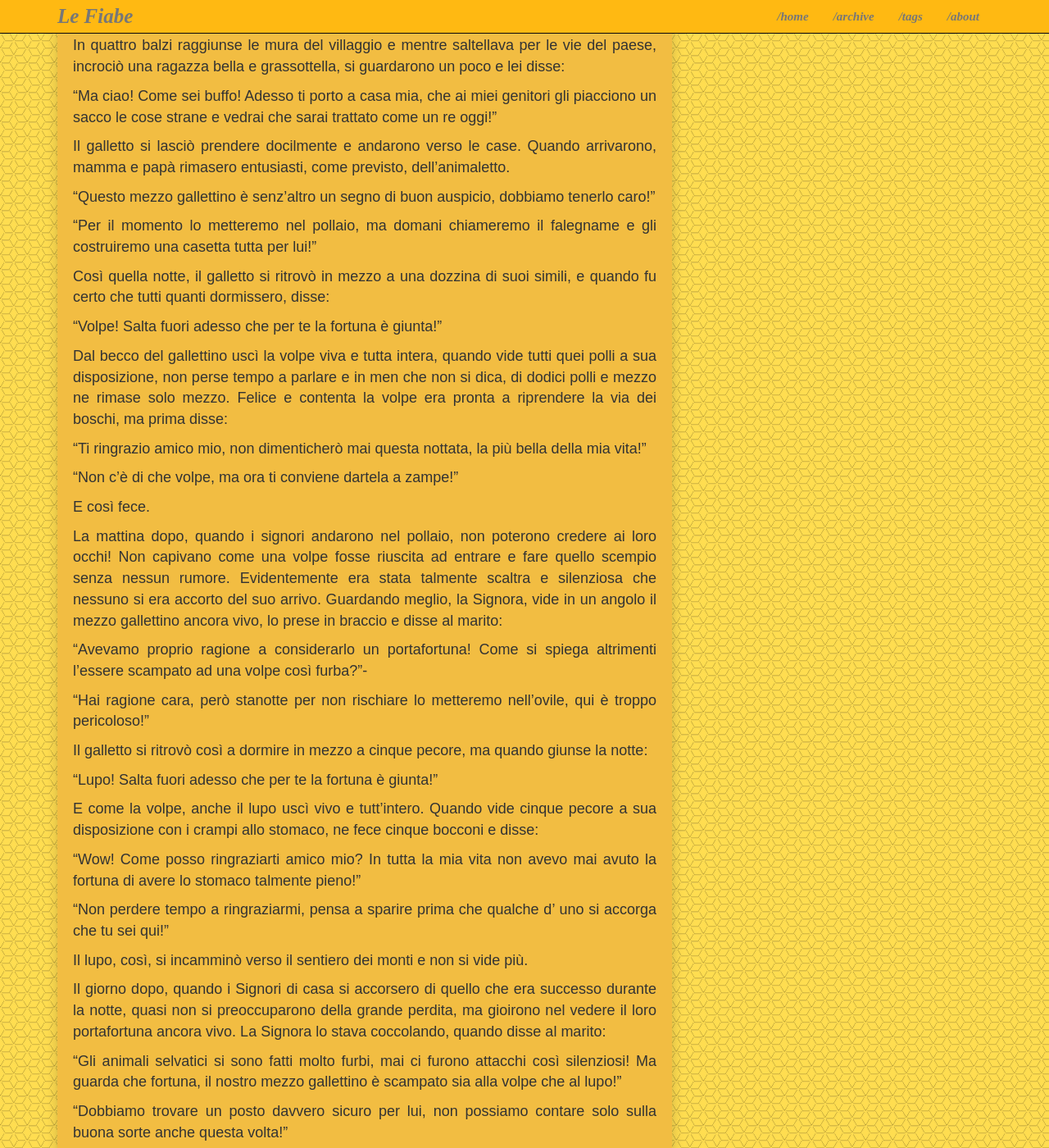
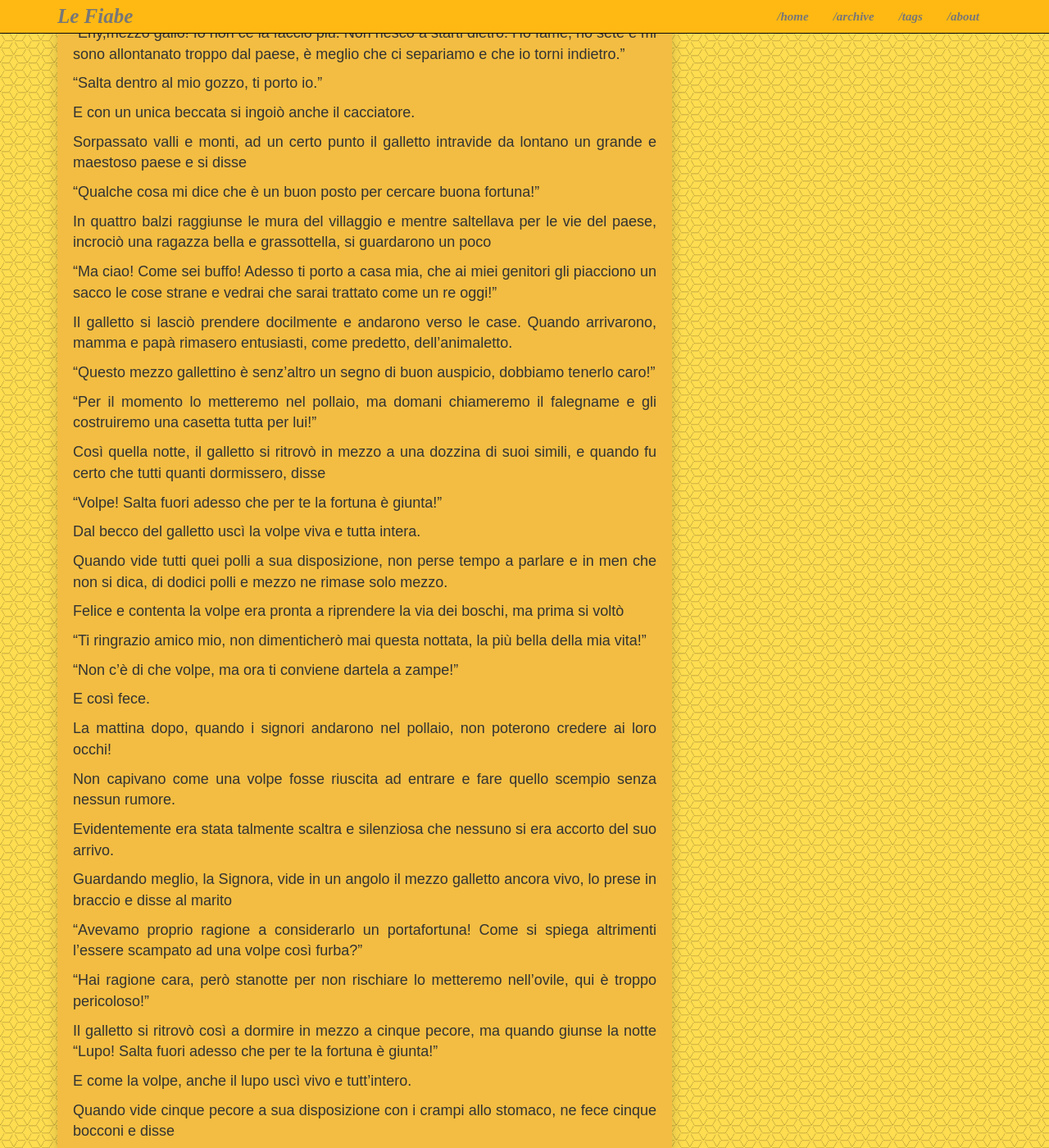
Before and after one commit to saramasi/saramasi.github.io, a Jekyll site: the page built from _posts/2017-11-27-mezzogalletto.md, in a window 1280 px wide and 1400 px high, scrolled down 3199 px. Shown: the whole window at 82% size. Built offline with Jekyll 4.4.1, drawn with Linux system fonts in a browser that asks for light colours; some web fonts are replaced; some of the changed text lies outside the part shown.

Commit message:
Update 2017-11-27-mezzogalletto.md

```diff
--- a/_posts/2017-11-27-mezzogalletto.md
+++ b/_posts/2017-11-27-mezzogalletto.md
@@ -45,7 +48,7 @@
 
 "Vieni pure!"
 
-I due nuovi compagni si misero in cammino, ma ben presto la volpe fu troppo stanca per proseguire e disse:
+I due nuovi compagni si misero in cammino, ma ben presto la volpe fu troppo stanca per proseguire e disse
 
 "Sei troppo veloce per me, non riesco a starti dietro!"
 
@@ -53,13 +56,13 @@
 
 "Allora sono costretta a fermarmi qui."
 
-Il Galletto ci pensò un attimo e concluse:
+Il Galletto ci pensò un attimo e concluse
 
 "Salta dentro al mio gozzo, ti porto io!"
 
 E senza aspettare risposta, la ingoiò tutta intera e ripartì.
 
-Poco tempo dopo, incontrò nel suo cammino un lupo, che guardandolo disse:
+Poco tempo dopo, incontrò nel suo cammino un lupo, che guardandolo disse
 
 "Con la fame che ho non basterebbero tre agnelli per saziarmi, vorrei mangiarti, ma sei così piccolo che di te non saprei che farmene. Ma dimmi, cosa fai tra questi sperduti monti?"
 
@@ -74,7 +77,8 @@
 "Allora mettiamoci subito in viaggio!"
 
 Concluse il gallettino.
-Molto presto però, il lupo si rese conto che sarebbe stato impossibile tenere il passo del suo compagno a lungo e disse:
+
+Molto presto però, il lupo si rese conto che sarebbe stato impossibile tenere il passo del suo compagno a lungo e disse
 
 "Mi debbo arrendere, io mi fermo qui! Non riesco a starti dietro."
 
@@ -82,7 +86,7 @@
 
 Anche questa volta ingoiò l'animale, tutto intero, poi si rimise subito in viaggio, con il peso della volpe e del lupo, i suoi salti si erano accorciati, ma non di molto.
 
-Arrivando sulla riva di un fiume si fermò a bere e con un solo salto raggiunse l'altra riva. In un momento si sentì chiamare e il suono proveniva dall'acqua:
+Arrivando sulla riva di un fiume si fermò a bere e con un solo salto raggiunse l'altra riva. In un momento si sentì chiamare e il suono proveniva dall'acqua
 
 "Dove vai bel mezzo gallettino, che riesci a fare dei salti così prodigiosi?"
 
@@ -92,22 +96,23 @@
 
 Disse l'acqua.
 
-"Non ho una meta precisa, per adesso voglio seguire questa valle, poi vedrò."-
+"Non ho una meta precisa, per adesso voglio seguire questa valle, poi vedrò."
 
-"Sarebbe bello cambiare percorso per una volta nella vita, ormai sono secoli che solco sempre la stessa valle. Posso venire con te?"
+”Sarebbe bello cambiare percorso per una volta nella vita, ormai sono secoli che solco sempre la stessa valle. Posso venire con te?”
 
 "Vieni pure, così mi fai compagnia!"
 
-I due nuovi compagni ripresero il loro viaggio, però la valle che il gallettino aveva deciso di percorrere risultò, poco dopo in salita.
-L'acqua che formava il fiume non poteva da sola sfidare la forza di gravità e mentre il galletto iniziava a salire il monte lei lo chiamò:
+I due nuovi compagni ripresero il viaggio, però la grande vallata che il gallettino aveva deciso di percorrere, risultò poco dopo in salita.
 
-"Mi dispiace mio caro compagno, io sono acqua e in salita non posso seguirti, dobbiamo separarci."
+L'acqua che formava il fiume non poteva da sola sfidare la forza di gravità e mentre il galletto iniziava la salita, l'acqua lo chiamò
+
+"Mi dispiace mio caro compagno, io sono un fiume e in salita non posso seguirti, dobbiamo separarci."
 
 "Salta dentro al mio gozzo, ti porto io."
 
-Così, bevve tutta l'acqua del fiume e si rimise a saltellare, anche se un intero fiume pesa e la sua corsa rallentò di un poco.
+Così, bevve tutta l'acqua del fiume e si rimise a saltellare, anche se una volpe, un lupo e un fiume intero, pesano e la sua corsa rallentò di un poco, ma non si fermò.
 
-Tempo dopo, attraversando un bosco, una voce attirò la sua attenzione, seguendola vide un cacciatore e gli disse:
+Tempo dopo, attraversando un bosco, una voce attirò la sua attenzione, seguendola vide un cacciatore e andandogli incontro disse
 
 "Signor cacciatore cosa fate? Parlate da solo?"
 
@@ -125,7 +130,9 @@
 
 "Vieni pure!"
 
-Per un breve tragitto il cacciatore riuscì a stare dietro al gallettino, rallentato dal peso che aveva nel pancino, ma ben presto anche lui dovette arrendersi, anche impedito dal tanto peso ,il galletto era troppo veloce per il cacciatore, che fermandosi disse:
+Per un breve tragitto il cacciatore riuscì a stare dietro al gallettino, rallentato dal peso che aveva nel pancino, ma ben presto anche lui dovette arrendersi.
+
+Anche impedito dal tanto peso ,il galletto era troppo veloce per il cacciatore, che fermandosi disse
 
 "Ehy,mezzo gallo! Io non ce la faccio più. Non riesco a starti dietro. Ho fame, ho sete e mi sono allontanato troppo dal paese, è meglio che ci separiamo e che io torni indietro."
 
@@ -133,25 +140,29 @@
 
 E con un unica beccata si ingoiò anche il cacciatore.
 
-Sorpassato valli e monti, ad un certo punto il gallettino intravide da lontano un grande e ricco paese, disse:
+Sorpassato valli e monti, ad un certo punto il galletto intravide da lontano un grande e maestoso paese e si disse
 
 "Qualche cosa mi dice che è un buon posto per cercare buona fortuna!"
 
-In quattro balzi raggiunse le mura del villaggio e mentre saltellava per le vie del paese, incrociò una ragazza bella e grassottella, si guardarono un poco e lei disse:
+In quattro balzi raggiunse le mura del villaggio e mentre saltellava per le vie del paese, incrociò una ragazza bella e grassottella, si guardarono un poco
 
 "Ma ciao! Come sei buffo! Adesso ti porto a casa mia, che ai miei genitori gli piacciono un sacco le cose strane e vedrai che sarai trattato come un re oggi!"
 
-Il galletto si lasciò prendere docilmente e andarono verso le case. Quando arrivarono, mamma e papà rimasero entusiasti, come previsto, dell'animaletto.
+Il galletto si lasciò prendere docilmente e andarono verso le case. Quando arrivarono, mamma e papà rimasero entusiasti, come predetto, dell'animaletto.
 
 "Questo mezzo gallettino è senz'altro un segno di buon auspicio, dobbiamo tenerlo caro!"
 
 "Per il momento lo metteremo nel pollaio, ma domani chiameremo il falegname e gli costruiremo una casetta tutta per lui!"
 
-Così quella notte, il galletto si ritrovò in mezzo a una dozzina di suoi simili, e quando fu certo che tutti quanti dormissero, disse:
+Così quella notte, il galletto si ritrovò in mezzo a una dozzina di suoi simili, e quando fu certo che tutti quanti dormissero, disse
 
 "Volpe! Salta fuori adesso che per te la fortuna è giunta!"
 
-Dal becco del gallettino uscì la volpe viva e tutta intera, quando vide tutti quei polli a sua disposizione, non perse tempo a parlare e in men che non si dica, di dodici polli e mezzo ne rimase solo mezzo. Felice e contenta la volpe era pronta a riprendere la via dei boschi, ma prima disse:
+Dal becco del galletto uscì la volpe viva e tutta intera.
+
+Quando vide tutti quei polli a sua disposizione, non perse tempo a parlare e in men che non si dica, di dodici polli e mezzo ne rimase solo mezzo.
+
+Felice e contenta la volpe era pronta a riprendere la via dei boschi, ma prima si voltò
 
 "Ti ringrazio amico mio, non dimenticherò mai questa nottata, la più bella della mia vita!"
 
@@ -159,70 +170,89 @@
 
 E così fece.
 
-La mattina dopo, quando i signori andarono nel pollaio, non poterono credere ai loro occhi! Non capivano come una volpe fosse riuscita ad entrare e fare quello scempio senza nessun rumore. Evidentemente era stata talmente scaltra e silenziosa che nessuno si era accorto del suo arrivo.
-Guardando meglio, la Signora, vide in un angolo il mezzo gallettino ancora vivo, lo prese in braccio e disse al marito:
+La mattina dopo, quando i signori andarono nel pollaio, non poterono credere ai loro occhi!
 
-"Avevamo proprio ragione a considerarlo un portafortuna! Come si spiega altrimenti l'essere scampato ad una volpe così furba?"-
+Non capivano come una volpe fosse riuscita ad entrare e fare quello scempio senza nessun rumore.
+
+Evidentemente era stata talmente scaltra e silenziosa che nessuno si era accorto del suo arrivo.
+
+Guardando meglio, la Signora, vide in un angolo il mezzo galletto ancora vivo, lo prese in braccio e disse al marito
+
+"Avevamo proprio ragione a considerarlo un portafortuna! Come si spiega altrimenti l'essere scampato ad una volpe così furba?"
 
 "Hai ragione cara, però stanotte per non rischiare lo metteremo nell'ovile, qui è troppo pericoloso!"
 
-Il galletto si ritrovò così a dormire in mezzo a cinque pecore, ma quando giunse la notte:
-
+Il galletto si ritrovò così a dormire in mezzo a cinque pecore, ma quando giunse la notte
 "Lupo! Salta fuori adesso che per te la fortuna è giunta!"
 
-E come la volpe, anche il lupo uscì vivo e tutt'intero. Quando vide cinque pecore a sua disposizione con i crampi allo stomaco, ne fece cinque bocconi e disse:
+E come la volpe, anche il lupo uscì vivo e tutt'intero.
 
-"Wow! Come posso ringraziarti amico mio? In tutta la mia vita non avevo mai avuto la fortuna di avere lo stomaco talmente pieno!"
+Quando vide cinque pecore a sua disposizione con i crampi allo stomaco, ne fece cinque bocconi e disse
 
-"Non perdere tempo a ringraziarmi, pensa a sparire prima che qualche d' uno si accorga che tu sei qui!"
+"Wow! Come posso ringraziarti amico mio? In tutta la mia vita non avevo mai avuto la fortuna di aver la pancia così piena!"
+
+"Non perdere tempo a ringraziarmi, pensa a sparire prima che qualche d'uno si accorga che tu sei qui!"
 
 Il lupo, così, si incamminò verso il sentiero dei monti e non si vide più.
 
-Il giorno dopo, quando i Signori di casa si accorsero di quello che era successo durante la notte, quasi non si preoccuparono della grande perdita, ma gioirono nel vedere il loro portafortuna ancora vivo. La Signora lo stava coccolando, quando disse al marito:
+Il giorno dopo, quando i Signori di casa si accorsero di quello che era successo durante la notte, quasi non si preoccuparono della grande perdita, ma gioirono nel vedere il loro portafortuna ancora vivo.
+
+La Signora lo stava coccolando, quando disse al marito
 
 "Gli animali selvatici si sono fatti molto furbi, mai ci furono attacchi così silenziosi! Ma guarda che fortuna, il nostro mezzo gallettino è scampato sia alla volpe che al lupo!"
 
 "Dobbiamo trovare un posto davvero sicuro per lui, non possiamo contare solo sulla buona sorte anche questa volta!"
 
-"Hai ragione caro, stanotte lo metteremo nella stanza dove teniamo i soldi e i cimeli di famiglia. Quella porta si apre solo dall'interno, invece da fuori serve la combinazione, vedrai che sarà al sicuro!"
+"Hai ragione caro, stanotte lo metteremo nella stanza dove teniamo i soldi e i cimeli di famiglia.
+Quella porta si apre solo dall'interno, invece da fuori serve la combinazione, vedrai che sarà al sicuro!"
 
-"Mi sembra un'ottima idea cara!Ad ogni modo stanotte stiamo attenti, non mi sento tranquillo, il nostro portafortuna è un animaletto così piccolo e fragile!"
+"Mi sembra un'ottima idea cara! Ad ogni modo stanotte stiamo attenti, non mi sento tranquillo, il nostro portafortuna è molto esile!"
 
 "Non dartene pensiero, questa notte metteremo il fucile vicino al letto e faremo in modo di non addormentarci, se qualcuno proverà ad entrare non ci scapperà!"
 
-Alla sera il gallettino si trovò a trascorrere la notte tra cumuli di monete d'oro e pietre preziose. Quando fu mezzanotte disse:
+Così quella sera, il gallettino si trovò a trascorrere la notte tra cumuli di monete d'oro e pietre preziose.
+
+Quando fu mezzanotte disse
 
 "Uomo!Salta fuori adesso, che per te la fortuna è giunta!"
 
-Uscito dal galletto, l'uomo ci mise un attimo a riprendere i sensi, non aveva mai visto tante ricchezze. Mentre se ne stava là imbambolato, il gallettino incominciò a beccare le monete, le quali sparivano velocemente. Poi si fermò un attimo e disse:
+Uscito dal galletto, l'uomo ci mise un attimo a riprendere i sensi, non aveva mai visto tante ricchezze.
+
+Mentre se ne stava là imbambolato, il gallettino incominciò a beccare le monete, le quali sparivano velocemente. Poi si fermò un attimo e disse
 
 "Cacciatore se vuoi prendere qualcosa, è meglio che ti sbrighi e bisogna che tu te ne vada nel minor tempo possibile, lasciami la porta aperta quando esci!"
 
 "Hai ragione amico mio! Ne riempio un paio di sacchi e me ne vado, però prima lascia che ti ringrazi!"
 
-Mentre diceva così, racimolò quello che poté e veloce come il vento, si dileguò .
-Il padrone di casa, svegliato da alcuni rumori, imbracciò il fucile e corse nella stanza dei tesori. Ma quando arrivò, vide il gallo beccare gli ultimi gioielli e sparando un colpo urlò:
+Mentre diceva così, racimolò quello che poté e veloce come il vento, si dileguò.
+
+Il padrone di casa, svegliato da alcuni rumori, imbracciò il fucile e corse nella stanza dei tesori.
+
+Ma quando arrivò, vide il gallo beccare gli ultimi gioielli e sparando un colpo urlò
 
 "Maledetto! Proprio tu? Che ti avevamo eletto la nostra fortuna? Tu invece sei la causa delle nostre disgrazie!"
 
 Ma il galletto si accorse un attimo prima del suo sparo, con un balzo scavalcò il padrone di casa e subito si diede alla fuga.
 
-Il signore non si diede per sconfitto e iniziò a rincorrerlo, svegliando tutto il paese, alcuni dei compaesani capendo l'emergenza iniziarono ad inseguire il vicino che a sua volta inseguiva il suo porta-sfortuna.
+Il signore non si diede per sconfitto e iniziò a rincorrerlo, svegliando tutto il paese. Alcuni dei compaesani capendo l'emergenza iniziarono ad inseguire il vicino che a sua volta inseguiva il suo porta-sfortuna.
+
 Il gallettino si ritrovò inseguito da sei-sette persone e da una dozzina di cani.
-Il peso del fiume unito a quello dell'oro lo rallentava moltissimo e più di una volta rischiò di essere preso, ma non si arrese e con grande fatica guadagnò la cima di un'altissima e ripida montagna, giuntovi disse:
+
+Il peso del fiume unito a quello dell'oro lo rallentava moltissimo e più di una volta rischiò di essere preso, ma non si arrese e con grande fatica guadagnò la cima di un'altissima e ripida montagna, giuntovi disse
 
 "Acqua! Salta fuori adesso, che per te la fortuna è giunta!"
 
-Dal becco del galletto uscì un intero fiume e tutta quell'acqua scivolò giù dal monte con un impeto pauroso, urlando:
+Dal becco del galletto uscì un intero fiume e tutta quell'acqua scivolò giù dal monte con un impeto pauroso, urlando
 
 "Grazie amico! Questa si, che è una discesa emozionante!"
 
 Agli inseguitori, minacciati da quella forza della natura inarrestabile, non restò altra scelta che battere la ritirata.
+
 Il galletto alleggerito dal peso del fiume, fece un viaggio di ritorno veloce e facile.
-Pochi giorni dopo era tra le braccia della sua padrona, che vedendolo tornare, si commosse, lo strinse e non lo lasciò per giorni interi.
-Mentre lo coccolava disse:
 
-"Non hai trovato molta fortuna, nemmeno un contadino che ti desse un pugno di grano. Io da mangiare non ne ho neppure per me, ma non preoccuparti mio bel mezzo gallettino, in qualche modo faremo!"
+Pochi giorni dopo era tra le braccia della sua padrona, che vedendolo tornare, si commosse, lo strinse e non lo lasciò per giorni interi. Mentre lo coccolava disse
+
+"Non hai trovato molta fortuna, nemmeno un contadino che ti desse un pugno di grano. Io da mangiare non ne ho neppure per me, ma non preoccuparti mio bel mezzo galletto, in qualche modo faremo!"
 
 Proprio in quel momento dal becco della bestiola uscirono gioielli e monete d'oro in una quantità tale che la ragazza rischiò di essere sommersa.
 
```
Also changed, not shown: other parts of _posts/2017-11-27-mezzogalletto.md (+11 -8 lines).
